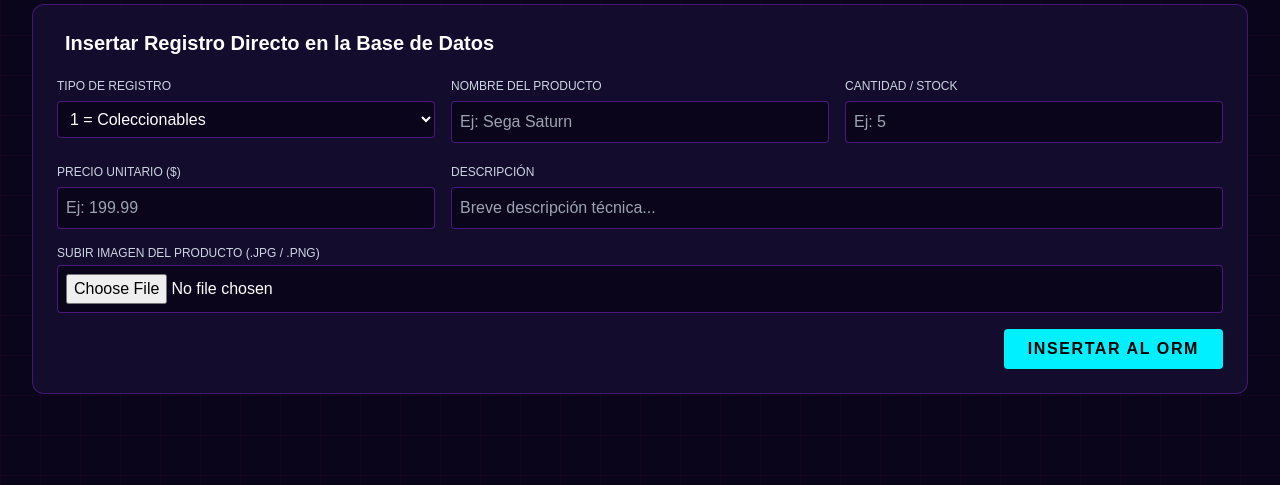
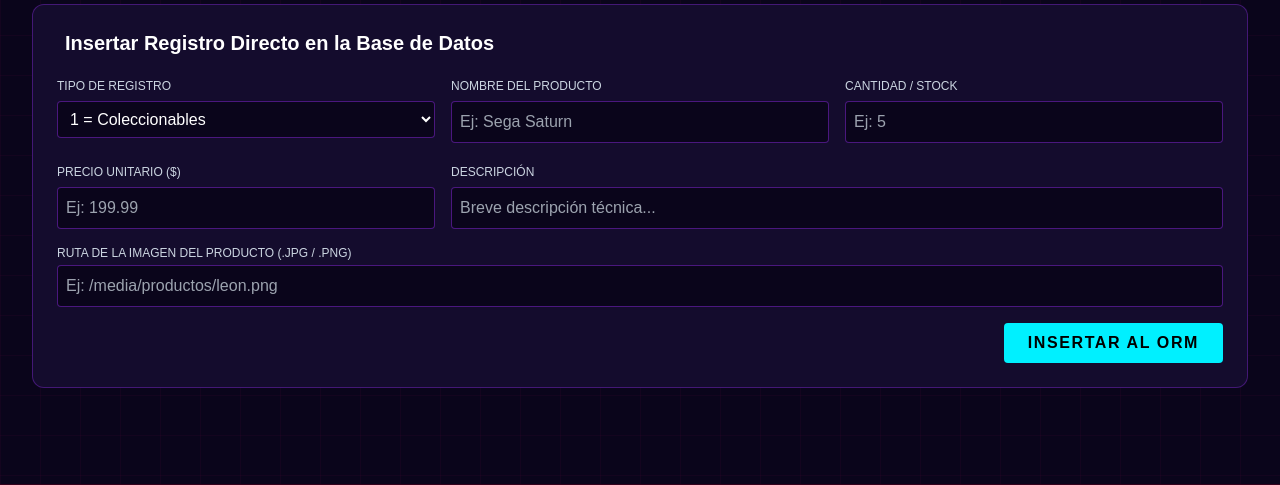
Before and after one commit to Aprend1/retropulse-vault, a Django app: page /inspector/ in a window 1280 px wide. Shown: the part 605-1090 px from the top of the page. Run offline with Django 5.2, Linux system fonts and the light colour scheme; a user stored in the database is signed in; data comes from the database, SQL or seed files in the repository; some libraries are stand-ins or nearby versions.

Commit message:
Update db_inspector.html

```diff
--- a/retropulse/app/templates/store/db_inspector.html
+++ b/retropulse/app/templates/store/db_inspector.html
@@ -79,7 +79,7 @@
         <h2 class="text-xl font-bold font-retro text-white flex items-center gap-2">
             <i class="fa-solid fa-circle-plus text-cyber-cyan"></i> Insertar Registro Directo en la Base de Datos
         </h2>
-        <form method="POST" enctype="multipart/form-data" class="grid grid-cols-1 md:grid-cols-3 gap-4 text-slate-300">
+        <form method="POST"  class="grid grid-cols-1 md:grid-cols-3 gap-4 text-slate-300">
             {% csrf_token %}
             <div class="space-y-1">
                 <label class="text-xs font-retro">TIPO DE REGISTRO</label>
@@ -105,8 +105,8 @@
                 <input name="descripcion" type="text" required placeholder="Breve descripción técnica..." class="w-full bg-cyber-dark border border-cyber-purple/50 rounded p-2 text-white">
             </div>
             <div class="space-y-1 md:col-span-3">
-                <label class="text-xs font-retro block">SUBIR IMAGEN DEL PRODUCTO (.JPG / .PNG)</label>
-                <input name="imagen" type="file" accept="image/*" class="w-full bg-cyber-dark border border-cyber-purple/50 rounded p-2 text-white">
+                <label class="text-xs font-retro block">RUTA DE LA IMAGEN DEL PRODUCTO (.JPG / .PNG)</label>
+                <input name="imagen" type="text" required placeholder="Ej: /media/productos/leon.png" class="w-full bg-cyber-dark border border-cyber-purple/50 rounded p-2 text-white">
             </div>
             <div class="md:col-span-3 flex justify-end">
                 <button type="submit" class="px-6 py-2 bg-cyber-cyan hover:bg-cyber-cyan/90 text-black font-retro font-black rounded tracking-widest transition">
```
